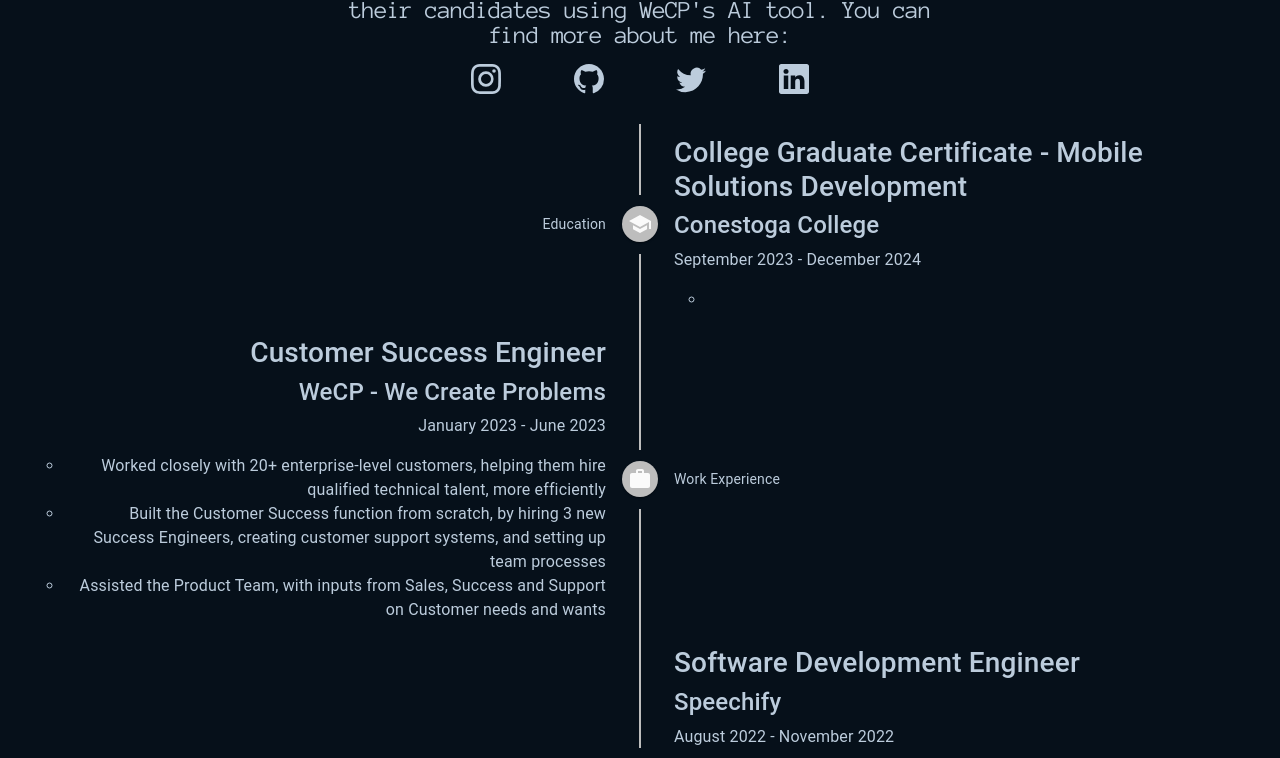
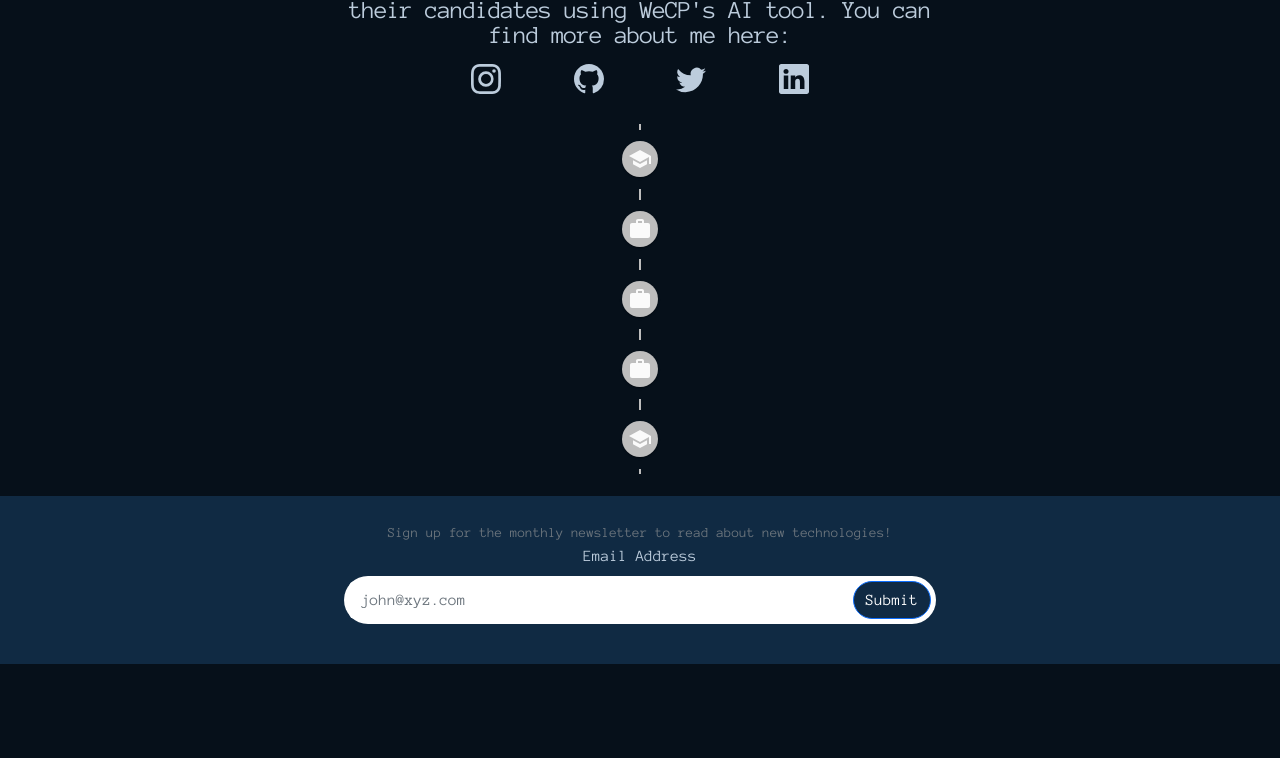
Before and after one commit to mathaaaaaaaaaar/mathar.dev, a React (Create React App) app: page / in a window 1280 px wide. Shown: the part 739-1497 px from the top of the page. After the commit the page ends 1403 px from the top, so only its background shows below. Built offline with nearby package versions, Linux system fonts and the light colour scheme; a web font is replaced by a local one.

Commit message:
Updated timeline card design and added minor transitions

```diff
--- a/src/App.css
+++ b/src/App.css
@@ -151,3 +151,34 @@
   background-color: #102a43 !important;
   border: none !important;
 }
+
+.timeline-card {
+  background-color: #102a43 !important;
+}
+
+.work-timeline-dot {
+  background-color: red !important;
+}
+
+.school-timeline-dot {
+  background-color: greenyellow !important;
+}
+
+.timeline-dot {
+  cursor: pointer;
+}
+
+.timeline-dot-active {
+  transform: scale(1.2);
+  transition: transform 0.3s ease-in-out;
+}
+
+.fade-in {
+  opacity: 1;
+  transition: opacity 0.3s ease-in-out;
+}
+
+.fade-out {
+  opacity: 0;
+  transition: opacity 0.3s ease-in-out;
+}
--- a/src/components/Timeline/index.js
+++ b/src/components/Timeline/index.js
@@ -1,6 +1,7 @@
-import './styles.css';
-
-import React from 'react';
+import {
+  React,
+  useState,
+} from 'react';
 
 import {
   School,
@@ -20,20 +21,27 @@
 import timelineData from './timelineData';
 
 const TimelineComponent = () => {
+
+    const [selectedDot, setSelectedDot] = useState(null);
+
+    const handleDotClick = (index) => {
+        setSelectedDot(index);
+    }
+
     return (
         <Timeline position="alternate">
             {timelineData.map((event, index) => (
                 <TimelineItem key={index}>
-                    <TimelineOppositeContent sx={{ m: 'auto 0' }} align="right" variant="body2">{event.wkOrEd == "wk"? "Work Experience" : "Education"}</TimelineOppositeContent>
+                    <TimelineOppositeContent className={selectedDot === index ? 'fade-in' : 'fade-out'} sx={{ m: 'auto 0' }} align="right" variant="body2">{selectedDot === index && (event.wkOrEd == "wk"? "Work Experience" : "Education")}</TimelineOppositeContent>
                     <TimelineSeparator>
                         <TimelineConnector />
-                        <TimelineDot>
+                        <TimelineDot className={selectedDot === index ? 'timeline-dot-active' : ''} onClick={() => handleDotClick(index)}>
                             {event.wkOrEd == "wk"? <Work /> : <School />}
                         </TimelineDot>
                         <TimelineConnector />
                     </TimelineSeparator>
-                    <TimelineContent sx={{ py: '12px', px: 2 }}>
-                        <TimelineInfo event={event} />
+                    <TimelineContent className={selectedDot === index ? 'fade-in' : 'fade-out'} sx={{ py: '12px', px: 2 }}>
+                    {selectedDot === index && <TimelineInfo event={event} />}
                     </TimelineContent>
                 </TimelineItem>
             ))}
--- a/src/components/Timeline/styles.css
+++ /dev/null
@@ -1,2 +0,0 @@
-.timeline {
-}
--- a/src/components/TimelineInfo/index.js
+++ b/src/components/TimelineInfo/index.js
@@ -1,17 +1,23 @@
 import React from 'react';
+
+import { Card } from 'react-bootstrap';
 
 const TimelineInfo = ({ event }) => {
     return (
-        <div className="timeline-card">
-            <h3>{event.role}</h3>
-            <h4>{event.company}</h4>
-            <p>{event.duration}</p>
-            <ul>
-                {event.points.map((point, index) => (
-                    <li key={index}>{point}</li>
-                ))}
-            </ul>
-        </div>
+        <Card className='text-center timeline-card'>
+            <Card.Header>{event.company}</Card.Header>
+            <Card.Body>
+                <Card.Title>{event.role}</Card.Title>
+                <Card.Text>
+                    <ul>
+                        {event.points.map((point, index) => (
+                            <li key={index}>{point}</li>
+                        ))}
+                    </ul>
+                </Card.Text>
+            </Card.Body>
+            <Card.Footer>{event.duration}</Card.Footer>
+        </Card>
     );
 };
 
```
